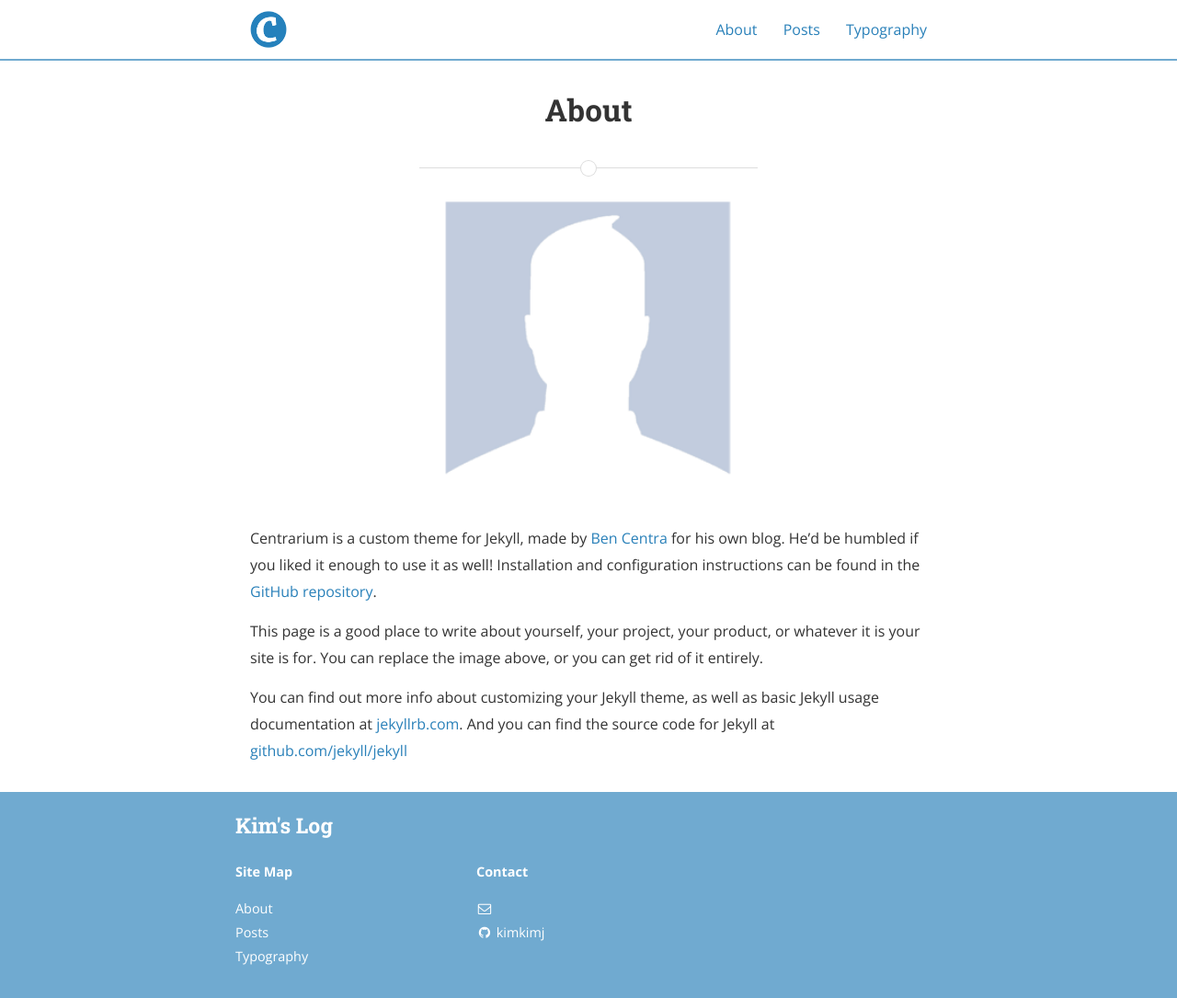
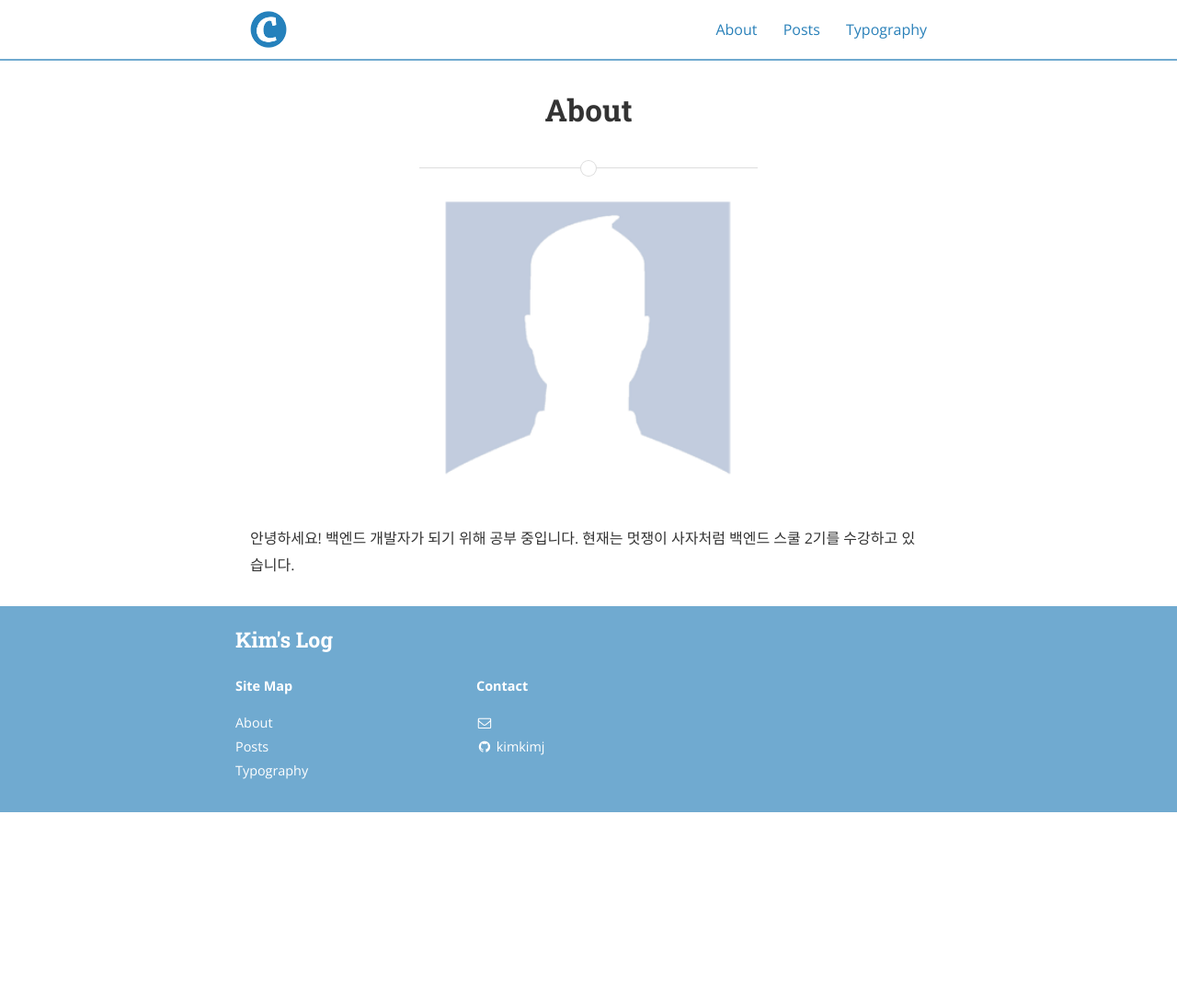
Before and after one commit to kimkimj/kimkimj.github.io, a Jekyll site: the page built from about.md, in a window 1280 px wide and 1085 px high. Shown: the whole window at 92% size. Built offline with Jekyll 4.4.1, drawn with Linux system fonts in a browser that asks for light colours; nearby versions of some CDN libraries.

Commit message:
update about me & config.yml

```diff
--- a/_config.yml
+++ b/_config.yml
@@ -63,6 +63,7 @@ descriptions:
   - cat: Java
 
   - cat: Project
+    desc: ""
 # Social icons and sharing options
 #
 # Social settings are used in two places:
--- a/about.md
+++ b/about.md
@@ -7,12 +7,4 @@ main_nav: true
 
 ![alt text]({{ site.baseurl }}/assets/profile-placeholder.gif "Profile Picture"){:.profile}
 
-Centrarium is a custom theme for Jekyll, made by [Ben Centra][bencentra] for his own blog. He'd be humbled if you liked it enough to use it as well! Installation and configuration instructions can be found in the [GitHub repository](https://github.com/bencentra/centrarium).
-
-This page is a good place to write about yourself, your project, your product, or whatever it is your site is for. You can replace the image above, or you can get rid of it entirely.
-
-You can find out more info about customizing your Jekyll theme, as well as basic Jekyll usage documentation at [jekyllrb.com](http://jekyllrb.com/). And you can find the source code for Jekyll at [github.com/jekyll/jekyll](https://github.com/jekyll/jekyll)
-
-[centrarium]: https://github.com/bencentra/centrarium
-[bencentra]: http://bencentra.com
-[jekyll]: https://github.com/jekyll/jekyll
+안녕하세요! 백엔드 개발자가 되기 위해 공부 중입니다. 현재는 멋쟁이 사자처럼 백엔드 스쿨 2기를 수강하고 있습니다.
```
